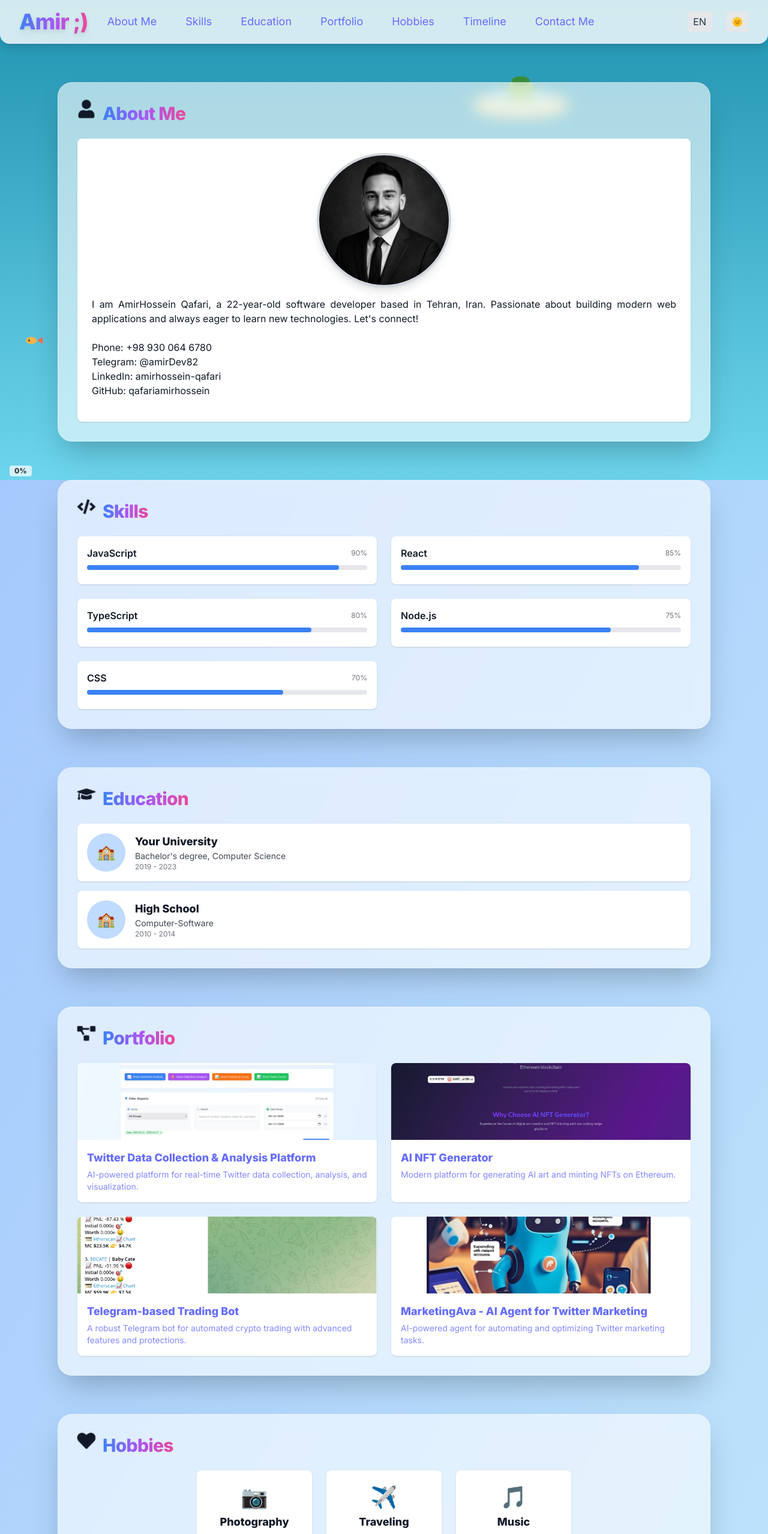
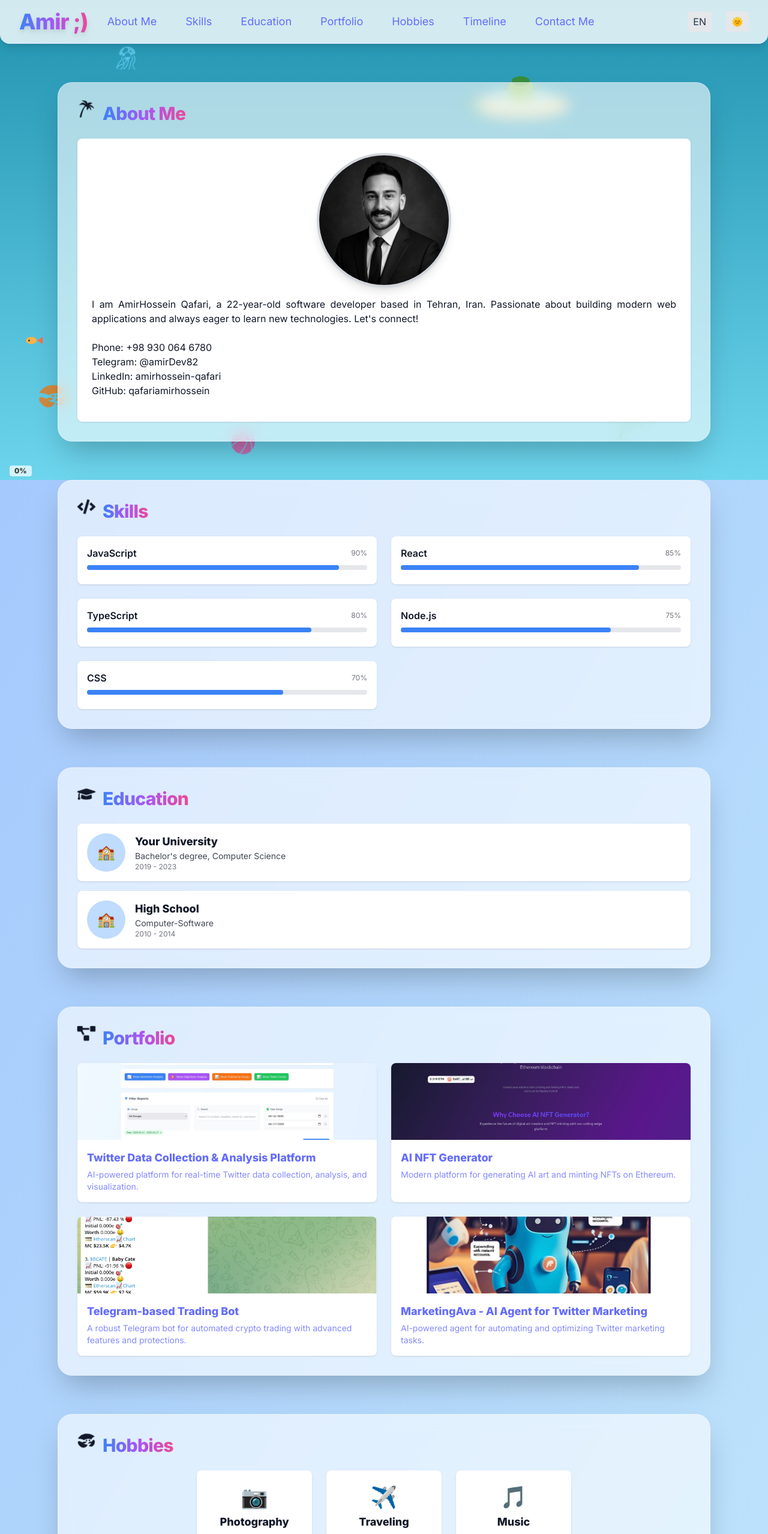
Before and after one commit to qafariamirhossein/modern-resume, a React (Vite) app: page / in a window 1280 px wide. Shown: the top 2557 px of the page at 60% size. Built offline with nearby package versions, Linux system fonts and the light colour scheme.

Commit message:
Add more icons

```diff
--- a/src/App.tsx
+++ b/src/App.tsx
@@ -2,7 +2,8 @@ import { useState, useEffect, useRef } from 'react'
 import { useTranslation } from 'react-i18next';
 import './App.css'
 import Section from './assets/Section';
-import { FaUser, FaCode, FaGraduationCap, FaProjectDiagram, FaHeart, FaStream, FaEnvelope } from 'react-icons/fa';
+// import { FaUser, FaCode, FaGraduationCap, FaProjectDiagram, FaHeart, FaStream, FaEnvelope } from 'react-icons/fa';
+import {  FaCode, FaGraduationCap, FaProjectDiagram } from 'react-icons/fa';
 import AboutMe from './assets/AboutMe';
 import Skills from './assets/Skills';
 import Education from './assets/Education';
@@ -17,6 +18,7 @@ import { BrowserRouter, Routes, Route } from 'react-router-dom';
 import PortfolioDetail from './assets/PortfolioDetail';
 import SeaBackground from './SeaBackground';
 import FishSwarm from './FishSwarm';
+import { GiCrab, GiPalmTree, GiBeachBall, GiTurtle, GiDolphin, GiJellyfish } from 'react-icons/gi';
 
 function App() {
   const { t, i18n } = useTranslation();
@@ -47,6 +49,16 @@ function App() {
     <BrowserRouter>
       <SeaBackground />
       <FishSwarm />
+      {/* Marine/Island Creatures Floating Background */}
+      <div style={{ position: 'fixed', zIndex: 5, pointerEvents: 'none', width: '100vw', height: '100vh', top: 0, left: 0 }}>
+        <span style={{ position: 'absolute', left: '5vw', top: '80vh', fontSize: 48, opacity: 0.85 }} className="sea-float"><GiCrab color="#e67e22" /></span>
+        <span style={{ position: 'absolute', left: '80vw', top: '85vh', fontSize: 56, opacity: 0.8 }} className="sea-float"><GiPalmTree color="#27ae60" /></span>
+        <span style={{ position: 'absolute', left: '15vw', top: '10vh', fontSize: 40, opacity: 0.7 }} className="sea-float"><GiJellyfish color="#6dd5fa" /></span>
+        <span style={{ position: 'absolute', left: '60vw', top: '20vh', fontSize: 44, opacity: 0.7 }} className="sea-float"><GiTurtle color="#16a085" /></span>
+        <span style={{ position: 'absolute', left: '40vw', top: '70vh', fontSize: 38, opacity: 0.7 }} className="sea-float"><GiJellyfish color="#f39c12" /></span>
+        <span style={{ position: 'absolute', left: '70vw', top: '30vh', fontSize: 50, opacity: 0.7 }} className="sea-float"><GiDolphin color="#2980b9" /></span>
+        <span style={{ position: 'absolute', left: '30vw', top: '90vh', fontSize: 42, opacity: 0.7 }} className="sea-float"><GiBeachBall color="#e84393" /></span>
+      </div>
       <Header />
       <Routes>
         <Route
@@ -65,7 +77,7 @@ function App() {
                 <div className="animated-bg-gradient three"></div>
               </div> */}
               <main className="w-full max-w-6xl mx-auto px-2 sm:px-4 md:px-8 relative z-10">
-                <Section id="about" title={t('about')} icon={<span className="sea-float"><FaUser /></span>}>
+                <Section id="about" title={t('about')} icon={<span className="sea-float"><GiPalmTree /></span>}>
                   <AboutMe />
                 </Section>
                 <Section id="skills" title={t('skills')} icon={<span className="sea-float"><FaCode /></span>}>
@@ -83,13 +95,13 @@ function App() {
                 {/* <Section id="awards" title={t('awards_section')} icon={<FaAward />}> */}
                 {/*   <Awards /> */}
                 {/* </Section> */}
-                <Section id="hobbies" title={t('hobbies_section')} icon={<span className="sea-float"><FaHeart /></span>}>
+                <Section id="hobbies" title={t('hobbies_section')} icon={<span className="sea-float"><GiCrab /></span>}>
                   <Hobbies />
                 </Section>
-                <Section id="timeline" title={t('timeline_section')} icon={<span className="sea-float"><FaStream /></span>}>
+                <Section id="timeline" title={t('timeline_section')} icon={<span className="sea-float"><GiJellyfish /></span>}>
                   <Timeline />
                 </Section>
-                <Section id="contact" title={t('contact')} icon={<span className="sea-float"><FaEnvelope /></span>}>
+                <Section id="contact" title={t('contact')} icon={<span className="sea-float"><GiBeachBall /></span>}>
                   <ContactMe />
                 </Section>
               </main>
```
Also changed, not shown: 1 other file (tests, documents, lock files or other folders).
